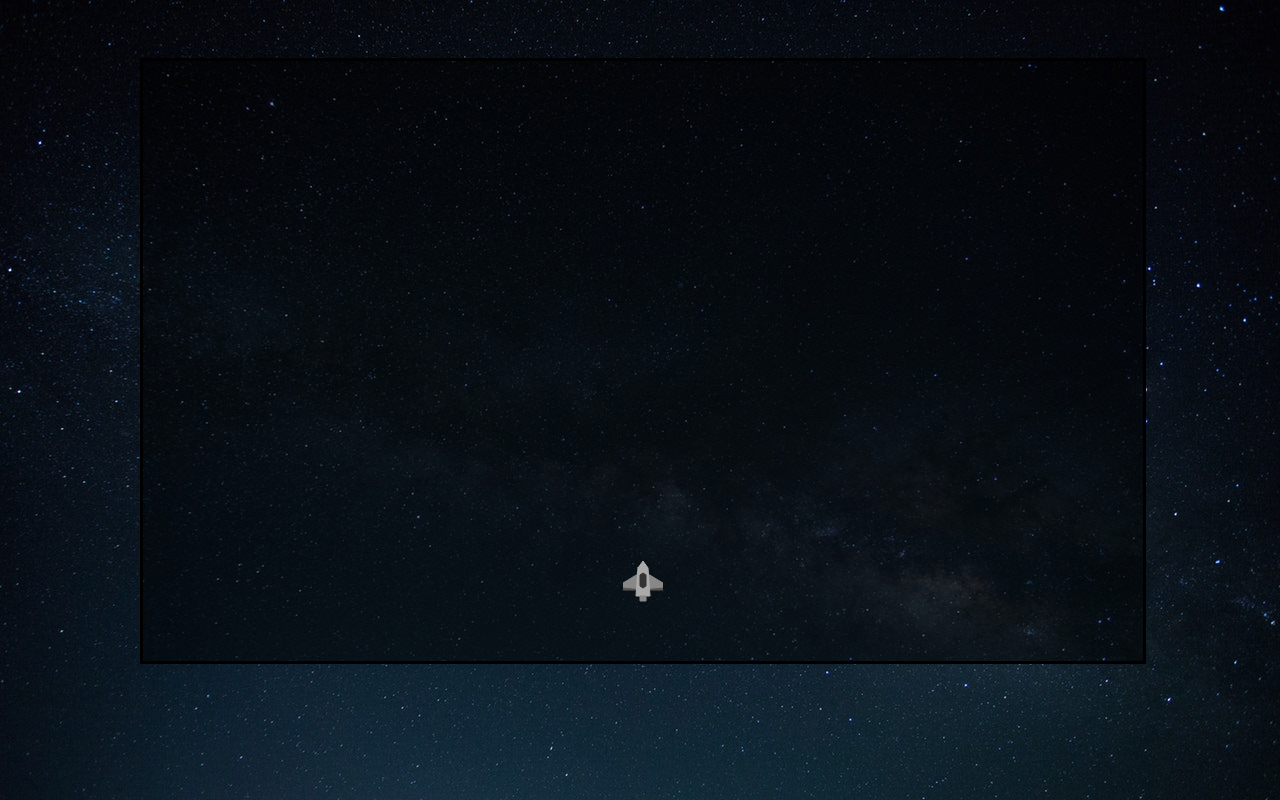
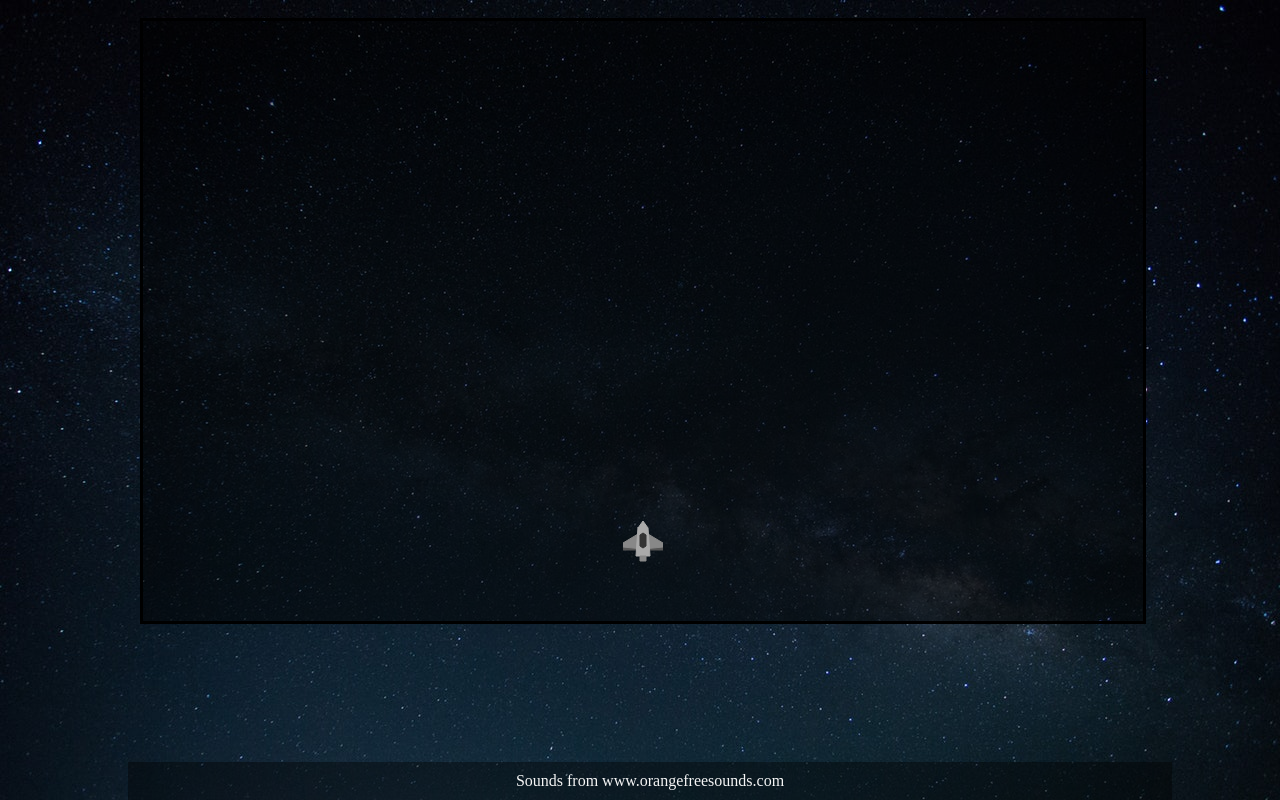
Before and after one commit to bmountdigital/bmount-ge, a plain HTML site: page index.html in a window 1280 px wide. Drawn offline with Linux system fonts and the light colour scheme.

Commit message:
adding music and soundeffects

```diff
--- a/index.html
+++ b/index.html
@@ -9,6 +9,7 @@
     <meta http-equiv="pragma" content="no-cache" />
 </head>
 <body style="background: #333; background: url('img/bg.jpeg'); background-size: cover;">
-    <canvas style="margin-top:50px; margin-left:calc(50% - 500px); border: 3px solid #000;" id="bmountcanvas" width="1000" height="600"></canvas>
+    <canvas style="margin-top:10px; margin-left:calc(50% - 500px); border: 3px solid #000;" id="bmountcanvas" width="1000" height="600"></canvas>
+    <div style="padding: 10px; left: 10%; width: 80%; text-align:center; background: rgba(0,0,0,0.4); color:#f5f5f5; position: absolute; bottom: 0px;">Sounds from www.orangefreesounds.com</div>
 </body>
 </html>
--- a/js/ge/game/collisionDetector.js
+++ b/js/ge/game/collisionDetector.js
@@ -1,8 +1,10 @@
 define(function(require) {
 
     var resolution = 4;
+    var soundManager = null;
 
-    return function(player, playerObjects, events) {
+    return function(player, playerObjects, events, sndManager) {
+        soundManager = sndManager;
         for (var i = 0; i < events.length; i++) {
             var event = events[i];
             if (isBoundaryColliding(player, event)) {
@@ -19,6 +21,8 @@ define(function(require) {
 
     function playerCollision(player, event) {
         player.hurt(event.getForce());
+        soundManager.stop("crash");
+        soundManager.play("crash");
         event.kill();
     }
 
--- a/js/ge/game/eventHandler.js
+++ b/js/ge/game/eventHandler.js
@@ -4,7 +4,8 @@ define(function(require) {
             events: [],
             startTime: null,
             settings: null,
-            init: function(events, settings, ctx){
+            soundManager: null,
+            init: function(events, settings, ctx, soundManager){
                 this.ctx = ctx;
                 this.settings = settings;
                 this.startTime = new Date().getTime();
@@ -13,7 +14,7 @@ define(function(require) {
                     var eventData = events[name];
                     var event = null;
                     if (eventData.creature) {
-                        event = creatureConstructor(eventData, settings);
+                        event = creatureConstructor(eventData, settings, soundManager);
                         event.init(ctx);
                     }
                     this.events.push(event);
--- a/js/ge/game/game.js
+++ b/js/ge/game/game.js
@@ -5,6 +5,8 @@ define(function(require) {
     var player = null;
     var pressedKeys = {};
     var soundManager = null;
+    var eventListeners = [];
+    var screens = null;
     var instance = {
         level: null,
         init: function() {
@@ -12,14 +14,24 @@ define(function(require) {
             log.log("Initialize game");
             canvas = require("./../graphics/canvas");
             canvas.init(this);
+            screens = require('./../graphics/screens');
+            screens.loading(canvas.getContext());
+            canvas.updateDisplay();
             var settings = require('./../util/settings');
             var soundProps = settings.getProperty("game.sound");
             soundManager = require('./../sound/soundManager');
             soundManager.init(soundProps);
             this.loadLevel();
+            var t = this;
+            t.start();
+        },
+        sleep: function (ms) {
+            return new Promise(resolve => setTimeout(resolve, ms));
+        },
+        start: function() {
             this.loop();
-            document.addEventListener("keydown", this.keyDown, false);
-            document.addEventListener("keyup", this.keyUp, false);
+            eventListeners.push(document.addEventListener("keydown", this.keyDown, false));
+            eventListeners.push(document.addEventListener("keyup", this.keyUp, false));
         },
         loadLevel: function() {
             level = require("./../objects/level")(currentLevel);
@@ -28,7 +40,11 @@ define(function(require) {
         loop: function() {
             canvas.reset();
             if (level.isGameOver()) {
-                alert('You are dead');
+                soundManager.play("lost");
+                setTimeout(function(){
+                    screens.gameOver(canvas.getContext());
+                    canvas.updateDisplay();
+                }, 700);
             }
             else {
                 level.draw(pressedKeys);
--- /dev/null
+++ b/js/ge/graphics/screens.js
@@ -0,0 +1,19 @@
+define(function() {
+    return {
+        loading: function(ctx){
+            ctx.beginPath();
+            ctx.font = "64px Arial";
+            ctx.fillStyle = "#ffffff";
+            ctx.fillText("Loading...",300,170);
+            ctx.closePath();
+        },
+        gameOver: function(ctx){
+
+            ctx.beginPath();
+            ctx.font = "64px Arial";
+            ctx.fillStyle = "#ffffff";
+            ctx.fillText("Oops, you're dead!",250,270);
+            ctx.closePath();
+        }
+    }
+});
--- a/js/ge/objects/events/creatureEvent.js
+++ b/js/ge/objects/events/creatureEvent.js
@@ -1,5 +1,5 @@
 define(function(require) {
-    return function(eventData, settings) {
+    return function(eventData, settings, soundManager) {
         var creature = {
             time: eventData.startTime ? eventData.startTime : null,
             props: JSON.parse(JSON.stringify(settings.getProperty("game.creature")[eventData.creature])),
@@ -10,6 +10,7 @@ define(function(require) {
             pos: [0,0],
             canvas: null, //html canvas
             ctx: null,
+            soundManager: soundManager,
             life: 0,
             isAlive: function(elapsed) {
                 if (!this.alive && this.time && this.isWakeTime(elapsed)) {
@@ -17,7 +18,10 @@ define(function(require) {
                 }
                 return this.alive;
             },
-            kill: function(){
+            kill: function(killed){
+                if (!this.killed && killed) {
+                    this.soundManager.play("shot");
+                }
                 this.killed = true;
             },
             isKilled: function(){
@@ -66,7 +70,7 @@ define(function(require) {
             hurt: function(amount){
                 this.life -= amount;
                 if (this.life < 1) {
-                    this.kill();
+                    this.kill(true);
                 }
             },
             getLife: function (amount) {
--- a/js/ge/objects/level.js
+++ b/js/ge/objects/level.js
@@ -21,6 +21,7 @@ define(function(require) {
                 this.detectFn = require('./../game/collisionDetector');
                 this.canvas = canvas;
                 this.soundManager = soundManager;
+                this.soundManager.play("bg");
                 this.startTime = new Date().getTime();
                 this.log = require('util/log')("level.js");
                 var settings = require('./../util/settings');
@@ -29,7 +30,7 @@ define(function(require) {
                 this.background = require('./background')();
                 this.background.init(props.background, canvas.createCanvas());
                 this.eventHandler = require('./../game/eventHandler')();
-                this.eventHandler.init(props.events, settings, canvas);
+                this.eventHandler.init(props.events, settings, canvas, this.soundManager);
                 this.player = require('./player')();
                 var playerProps = settings.getProperty("game.player")
                 this.player.init(playerProps, canvas.createCanvas(playerProps.size[0], playerProps[1]), this.playerPos, this.soundManager);
@@ -45,7 +46,7 @@ define(function(require) {
                 ctx.drawImage(this.playerImage, plPos[0], plPos[1]);
                 this._drawPlayerObjects(ctx);
                 this.eventHandler.loop(ctx);
-                this.detectFn(this.player, this.playerObjects, this.eventHandler.getLiveEvents());
+                this.detectFn(this.player, this.playerObjects, this.eventHandler.getLiveEvents(), this.soundManager);
             },
             _handlePlayerObjects: function(pressedKeys) {
                 if (this.player.getLife() < 1) {
@@ -70,6 +71,9 @@ define(function(require) {
                 return false;
             },
             isGameOver() {
+                if (this.gameOver) {
+                    this.soundManager.stop("bg");
+                }
                 return this.gameOver;
             }
 
--- a/js/ge/objects/playerObject.js
+++ b/js/ge/objects/playerObject.js
@@ -75,7 +75,7 @@ define(function(require) {
                 var x = this.objectPos[0];
                 var y = this.objectPos[1];
                 var mainSize = this.mainCanvas.getSize();
-                if (x < -100 || y < -100) {
+                if (x < -10 || y < -10) {
                     return true;
                 }
                 if (x > mainSize[0] + 100 || y > mainSize[1] + 100) {
--- a/js/ge/sound/soundManager.js
+++ b/js/ge/sound/soundManager.js
@@ -18,6 +18,11 @@ define(function(require) {
             if (sound) {
                 sound.play();
             }
+        },
+        stop: function(key) {
+            var sound = this.sounds[key];
+            sound.pause();
+            sound.currentTime = 0;
         }
     }
 });
--- a/js/properties.js
+++ b/js/properties.js
@@ -14,39 +14,39 @@ define(function(require) {
                 "events": {
                     "enemy1": {
                         "creature": "enemy4",
-                        "startTime": 3000 + Math.random() * 4000
+                        "startTime": 3000 + Math.random() * 7000
                     },
                     "enemy2": {
                         "creature": "enemy3",
-                        "startTime": 3000 + Math.random() * 4000
+                        "startTime": 3000 + Math.random() * 7000
                     },
                     "enemy3": {
                         "creature": "enemy2",
-                        "startTime": Math.random() * 8000
+                        "startTime": Math.random() * 11000
                     },
                     "enemy4": {
                         "creature": "enemy1",
-                        "startTime": Math.random() * 8000
+                        "startTime": Math.random() * 11000
                     },
                     "enemy5": {
                         "creature": "enemy2",
-                        "startTime": 4000 + Math.random() * 4000
+                        "startTime": 4000 + Math.random() * 7000
                     },
                     "enemy6": {
                         "creature": "enemy4",
-                        "startTime": 2000 + Math.random() * 6000
+                        "startTime": 2000 + Math.random() * 9000
                     },
                     "enemy7": {
                         "creature": "enemy1",
-                        "startTime": Math.random() * 10000
+                        "startTime": Math.random() * 13000
                     },
                     "enemy8": {
                         "creature": "enemy1",
-                        "startTime": 2000 + Math.random() * 4000
+                        "startTime": 2000 + Math.random() * 8000
                     },
                     "enemy9": {
                         "creature": "enemy3",
-                        "startTime": Math.random() * 4000
+                        "startTime": Math.random() * 11000
                     },
                     "enemy10": {
                         "creature": "enemy3",
@@ -54,11 +54,11 @@ define(function(require) {
                     },
                     "enemy11": {
                         "creature": "enemy4",
-                        "startTime": Math.random() * 4000
+                        "startTime": Math.random() * 9000
                     },
                     "enemy12": {
                         "creature": "enemy2",
-                        "startTime": Math.random() * 9000
+                        "startTime": Math.random() * 13000
                     },
                     "enemy13": {
                         "creature": "enemy3",
@@ -66,7 +66,7 @@ define(function(require) {
                     },
                     "enemy14": {
                         "creature": "enemy1",
-                        "startTime": Math.random() * 4000
+                        "startTime": Math.random() * 13000
                     }
                 },
                 "startPosition": [480, 500],
@@ -136,18 +136,17 @@ define(function(require) {
                 }],
                 "keyEvent": {
                     "32": {
-                        "sound": "test",
                         "objects": [{
                             "event": "create",
                             "type": "object",
                             "id": "bullet1",
-                            "minWait": 100,
+                            "minWait": 200,
                             "relPos": [8, 20]
                         }, {
                             "event": "create",
                             "type": "object",
                             "id": "bullet1",
-                            "minWait": 100,
+                            "minWait": 200,
                             "relPos": [28, 20]
                         }]
 
@@ -332,9 +331,9 @@ define(function(require) {
                     "shapes": [{
                         "type": "rect",
                         "fill": true,
-                        "fillColor": "#cc3399",
-                        "color": "#cc99cc",
-                        "lineWidth": 3,
+                        "fillColor": "#ff9999",
+                        "color": "#ff0000",
+                        "lineWidth": 1,
                         "arguments": [0, 0, 4, 4]
                     }],
                     "force": 6,
@@ -344,9 +343,26 @@ define(function(require) {
                 }
             },
             "sound": {
-                "test": {
+                "boom": {
                     vol: 1,
-                    src: "sound/test.mp3"
+                    src: "sound/boom.mp3"
+                },
+                "bg": {
+                    vol:0.1,
+                    src: "sound/bg.mp3",
+                    loop: true
+                },
+                "shot": {
+                    vol: 0.5,
+                    src: "sound/shot.mp3"
+                },
+                "lost": {
+                    vol: 0.3,
+                    src: "sound/lost.mp3"
+                },
+                "crash": {
+                    vol: 0.5,
+                    src: "sound/crash.mp3"
                 }
             }
 
```
Also changed, not shown: js/ge/game/session.js (added), 7 other files.
